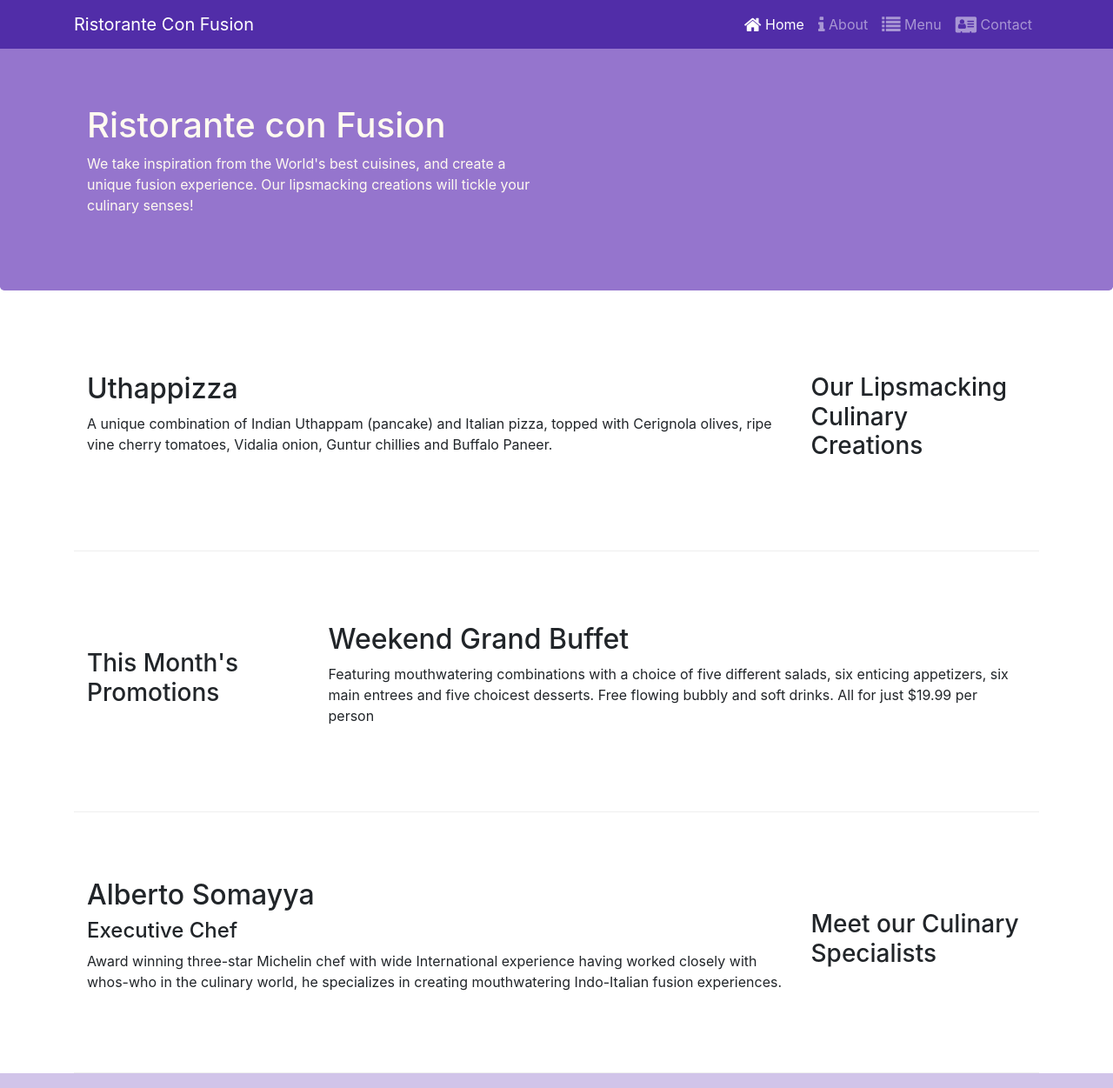
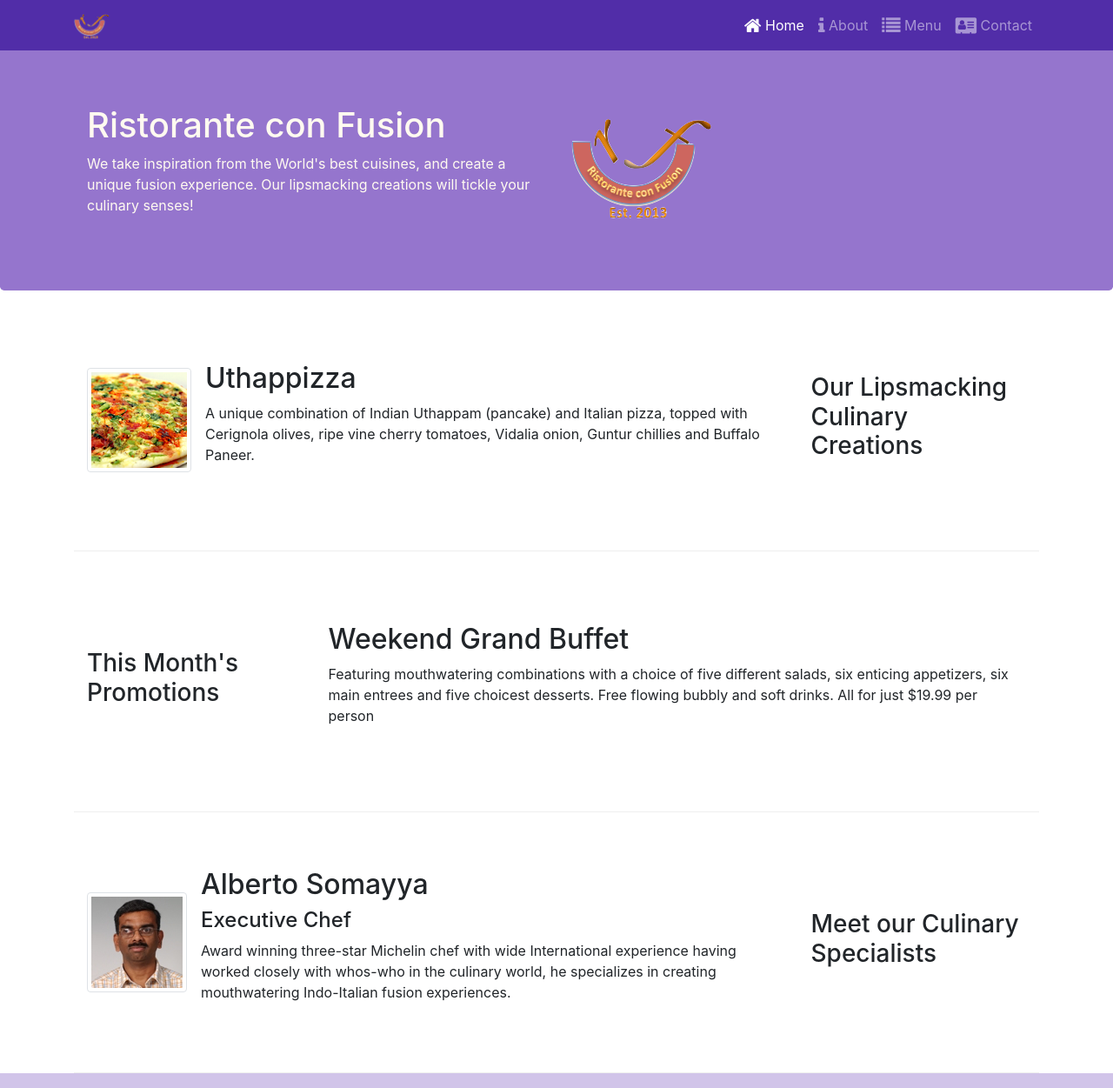
Before and after one commit to cbied/bootstrapNpmSetup, a website: page index.html in a window 1280 px wide. Shown: the top 1251 px of the page at 87% size. Drawn offline with nearby package versions, Linux system fonts and the light colour scheme.

Commit message:
images and media

```diff
--- a/index.html
+++ b/index.html
@@ -19,7 +19,7 @@
 
     <nav class="navbar navbar-dark navbar-expand-sm fixed-top">
         <div class="container">
-            <a class="navbar-brand mr-auto" href="#">Ristorante Con Fusion</a>
+            <a class="navbar-brand mr-auto" href="#"><img src="img/logo.png" alt="" width="41" height="30"></a>
             <button class="navbar-toggler ml-auto" type="button" data-toggle="collapse" data-target="#navbar">
                 <span class="navbar-toggler-icon"></span>
             </button>
@@ -45,7 +45,8 @@
                     <p>We take inspiration from the World's best cuisines, and create a unique fusion experience. Our
                         lipsmacking creations will tickle your culinary senses!</p>
                 </div>
-                <div class="col-12 col-sm">
+                <div class="col-12 col-sm align-self-center">
+                    <img src="img/logo.png" alt="" class="img-fluid">
                 </div>
             </div>
         </div>
@@ -57,9 +58,14 @@
                 <h3>Our Lipsmacking Culinary Creations</h3>
             </div>
             <div class="col col-sm order-sm-first col-md">
-                <h2>Uthappizza</h2>
-                <p>A unique combination of Indian Uthappam (pancake) and Italian pizza, topped with Cerignola olives,
-                    ripe vine cherry tomatoes, Vidalia onion, Guntur chillies and Buffalo Paneer.</p>
+                <div class="media">
+                    <img src="img/uthappizza.png" alt="uthappizza" class="d-flex mr-3 img-thumbnail align-self-center">
+                <div class="media-body">
+                    <h2 class="mt-0">Uthappizza</h2>
+                    <p class="d-none d-sm-block">A unique combination of Indian Uthappam (pancake) and Italian pizza, topped with Cerignola olives,
+                            ripe vine cherry tomatoes, Vidalia onion, Guntur chillies and Buffalo Paneer.</p>
+                </div>
+                </div>
             </div>
         </div>
 
@@ -81,11 +87,17 @@
                 <h3>Meet our Culinary Specialists</h3>
             </div>
             <div class="col col-sm order-sm-first col-md">
-                <h2>Alberto Somayya</h2>
-                <h4>Executive Chef</h4>
-                <p>Award winning three-star Michelin chef with wide International experience having worked closely with
-                    whos-who in the culinary world, he specializes in creating mouthwatering Indo-Italian fusion
-                    experiences. </p>
+                <div class="media">
+                    <img src="img/alberto.png" alt="The Chef, Alberto" class="d-flex mr-3 img-thumbnail align-self-center">
+                <div class="media-body">
+                    <h2 class="mt-0">Alberto Somayya</h2>
+                    <h4>Executive Chef</h4>
+                    <p class="d-none d-sm-block">Award winning three-star Michelin chef with wide International experience having worked closely with
+                        whos-who in the culinary world, he specializes in creating mouthwatering Indo-Italian fusion
+                        experiences. </p>
+                </div>
+                </div>
+
             </div>
         </div>
     </div>
```
Also changed, not shown: aboutus.html (+3 -2 lines), contactus.html (+3 -2 lines), img/alberto.png (added), img/buffet.png (added), img/logo.png (added), img/uthappizza.png (added), 1 other file.
